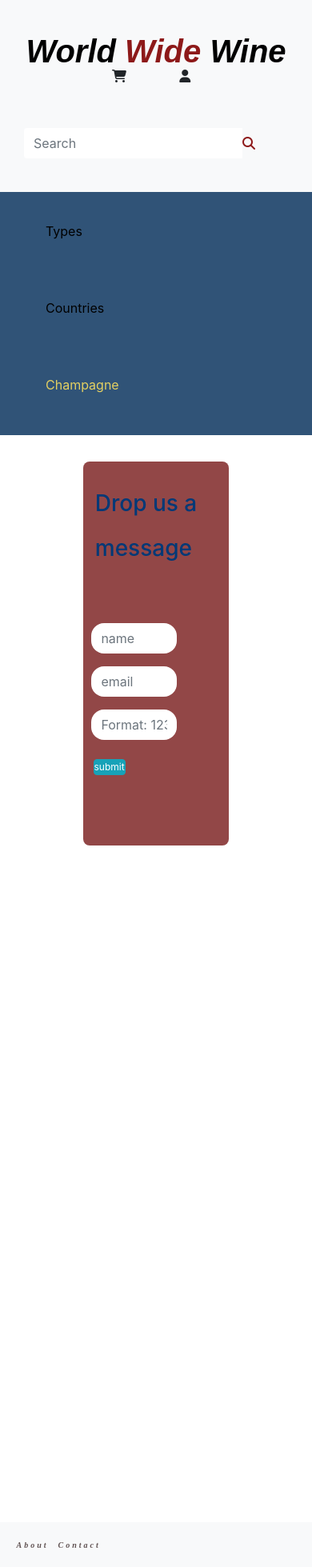
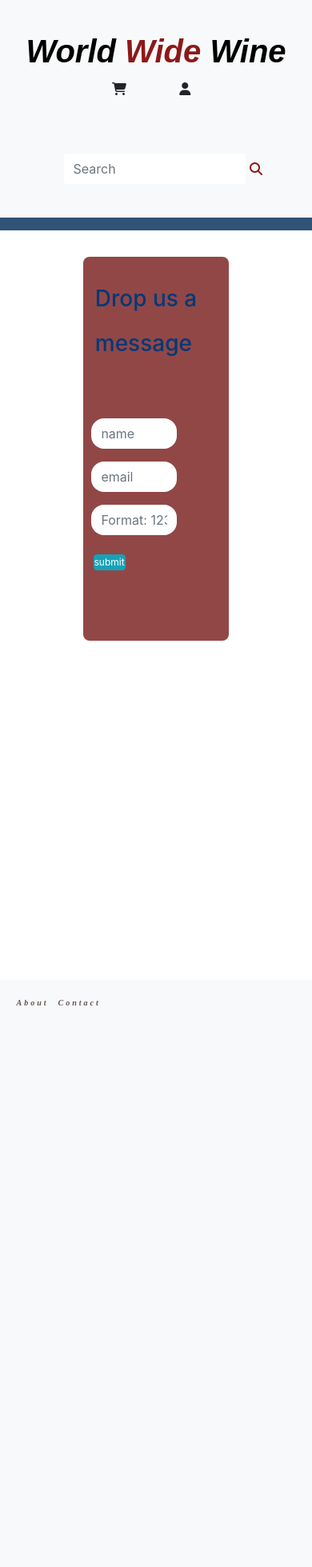
Before and after one commit to Code-Institute-Submissions/GiovanniSalvi-World_Wide_Wine_JulyResub, a Django app: page /contact/ in a window 390 px wide. Shown: the whole page at 80% size. After the commit the page ends 1257 px from the top, so only its background shows below. Run offline with Django 3.2, Linux system fonts and the light colour scheme; lists and menus that the app fills with data are empty; parts of the project's set-up code (start-up, migrations or seed data) failed here and were passed over; some libraries are stand-ins or nearby versions.

Commit message:
search  input tab responsive properties  changed

```diff
--- a/static/css/base.css
+++ b/static/css/base.css
@@ -26,7 +26,7 @@ body{
     margin-top: 8em;
 }
 .my-auto{
-    height:5em;
+    height:6em;
     text-align: center!important;
 }
 .text-black{
@@ -48,9 +48,9 @@ body{
 
 }
 .input-group{
-    width:35rem!important;
-    height:inherit;
-    margin-left: 30%;
+    width: 50%;
+    height: inherit;
+    margin-left: 25%;
 
 }
 .line{
@@ -145,7 +145,7 @@ li{
     font-style: inherit;
     font-family: fantasy;
     font-weight: 900;
-    font-size: 30px;
+    font-size: 40px;
 }
 .logo{
     color: rgb(141, 25, 25);
@@ -277,31 +277,37 @@ li{
     width: 100vw;
   }
 }
-@media only screen and (max-width: 480px) {
+@media only screen and (max-width: 580px) {
   .flyer {
     position:unset;
     letter-spacing: 4px;
     display: inline-block;
-    font-size: 18px;
+    font-size: 25px;
     transform: scaleY(0.8);
+  }
+}
+@media only screen and (max-width: 290px) {
+  .flyer {
+      font-size: 20px;
   }
 }
 @media only screen and (max-width: 480px) {
   .input-group {
-    width:18rem!important;
-    margin-left: unset;
+    width: 75%;
+    margin-left: 15%;
   }
 }
-@media only screen and (min-width: 485px) and (max-width: 1080px) {
+@media only screen and (min-width: 685px) and (max-width: 1080px) {
   .input-group {
-    width:28rem!important;
-    margin-left: 23%;
+    height: inherit;
+    margin-left: 25%;
+    width: 50%;
   }
 }
-@media only screen and (max-width: 290px) and (min-width: 470px) {
+@media only screen and (max-width: 0px) and (min-width: 470px) {
   .input-group {
-    width:14rem!important;
-    margin-left: unset;
+    width: 100%;
+    margin-left: 0;
   }
 }
 @media only screen and (max-width: 480px) {
@@ -355,7 +361,6 @@ li{
 @media only screen and (max-width: 480px) {
   .footer {
     position: relative;
-    height: 50vh;
   }
 }
 @media only screen and (max-width: 580px) {
@@ -375,3 +380,11 @@ li{
     bottom: -2em;
   }
 }
+@media only screen and (max-width: 580px) {
+  .fa-search {
+    margin-left: 5px;
+  }
+}
+.active{
+    display:none;
+}
--- a/templates/base.html
+++ b/templates/base.html
@@ -45,7 +45,7 @@
             </div>
             <div class="col-12 my-auto py-lg-0 text-black">
                     <ul style="outline: none!important;" class="icon menu-icon dropdown">
-                        <button  class="btn account" type="button" data-toggle="dropdown" id="dropdownMenu1" aria-haspopup="true" aria-expanded="false"><a class=" btn btn-md rounded-0"><span class="myAccount">MyAccount</span><i class="fa fa-user" aria-hidden="true"></i></a></button>
+                        <button class="btn account" type="button" data-toggle="dropdown" id="dropdownMenu1" aria-haspopup="true" aria-expanded="false"><a class=" btn btn-md rounded-0"><span class="myAccount">MyAccount</span><i class="fa fa-user" aria-hidden="true"></i></a></button>
                         <div class="dropdown-menu"     aria-labelledby="dropdownMenu1">
                              <li><a href="#" class="dropdown-item">Register</a></li>
                              <li><a href="#" class="dropdown-item">Login</a></li>
@@ -76,27 +76,24 @@
    <div class="row">
     <nav class="col navbar navbar-expand-md" style="background-color:#305377;">
             <div class="navbar-collapse">
-                <ul class="nav-item active dropdown">
-                <button class="btn" type="button" data-toggle="dropdown" id="dropdownTypes" aria-haspopup="true" aria-hidden="true" aria-expanded="false" ><a style="color:black; text-decoration: none;">Types</a></button>
-                  <div class="collapse" aria-labelledby="dropdownTypes">
-                    <li href="#" class="dropdown-content"><a style="text-decoration: none;" class="text-light" href="#">White</a></li>
-                    <li href="#" class="dropdown-content"><a style="text-decoration: none;" class="text-light" href="#">Red</a></li>
-                    <li href="#" class="dropdown-content"><a style="text-decoration: none;" class="text-light" href="#">Rose'</a></li>
-                   </div>
-                </ul>
-            </div>
-            <div class="navbar-collapse">
                <ul class="nav-item active">
-               <button class="btn" type="button" data-toggle="collapse" data-target=".collapse" aria-expanded="false"><a style="color:black" class="nav-link " href="#">Countries</a></button>
-                  <li class="collapse"><a style="text-decoration: none;" class="text-light" href="#">US</a></li>
-                  <li class="collapse"><a style="text-decoration: none;" class="text-light" href="#">France</a></li>
-                  <li class="collapse"><a style="text-decoration: none;" class="text-light" href="#">Italy</a></li>
-                  <li class="collapse"><a style="text-decoration: none;" class="text-light" href="#">Spain</a></li>
+               <button class="btn" onmouseover="list(event, 'Types')"><a style="color:black" class="nav-link " href="#">Types</a></button>
+                  <li><a style="text-decoration: none;" class="text-light" href="#">White</a></li>
+                  <li><a style="text-decoration: none;" class="text-light" href="#">Red</a></li>
+                  <li><a style="text-decoration: none;" class="text-light" href="#">Rose'</a></li>
                </ul>
             </div>
             <div class="navbar-collapse">
                <ul class="nav-item active">
-               <button class="btn" type="button" data-toggle="collapse" data-target=".collapse" aria-expanded="false"><a    class="nav-link sparkling" href="#">Champagne
+               <button class="btn" type="button" data-toggle="collapse" data-target=".collapse" aria-expanded="false"><a style="color:black" class="nav-link" href="#" onmouseover="list(event, 'Countries')">Countries</a></button>
+                  <li class="collapse"><a style="text-decoration: none;" class="text-light " href="#">US</a></li>
+                  <li class="collapse"><a style="text-decoration: none;" class="text-light" href="#">France</a></li>
+                  <li class="collapse"><a style="text-decoration: none;" class="text-light" href="#">Italy</a></li>
+               </ul>
+            </div>
+            <div class="navbar-collapse">
+               <ul class="nav-item active">
+               <button class="btn" type="button" data-toggle="collapse" data-target=".collapse" aria-expanded="false"><a    class="nav-link sparkling" href="#" onmouseover="list(event, 'Champagne')">Champagne
                </a></button>
                     <li class="collapse"><a style="text-decoration: none;" class="text-light" href="#">Blanc de Noirs</a></li>
                     <li class="collapse"><a style="text-decoration: none;" class="text-light" href="#">Blanc de Blancs</a></li>
```
